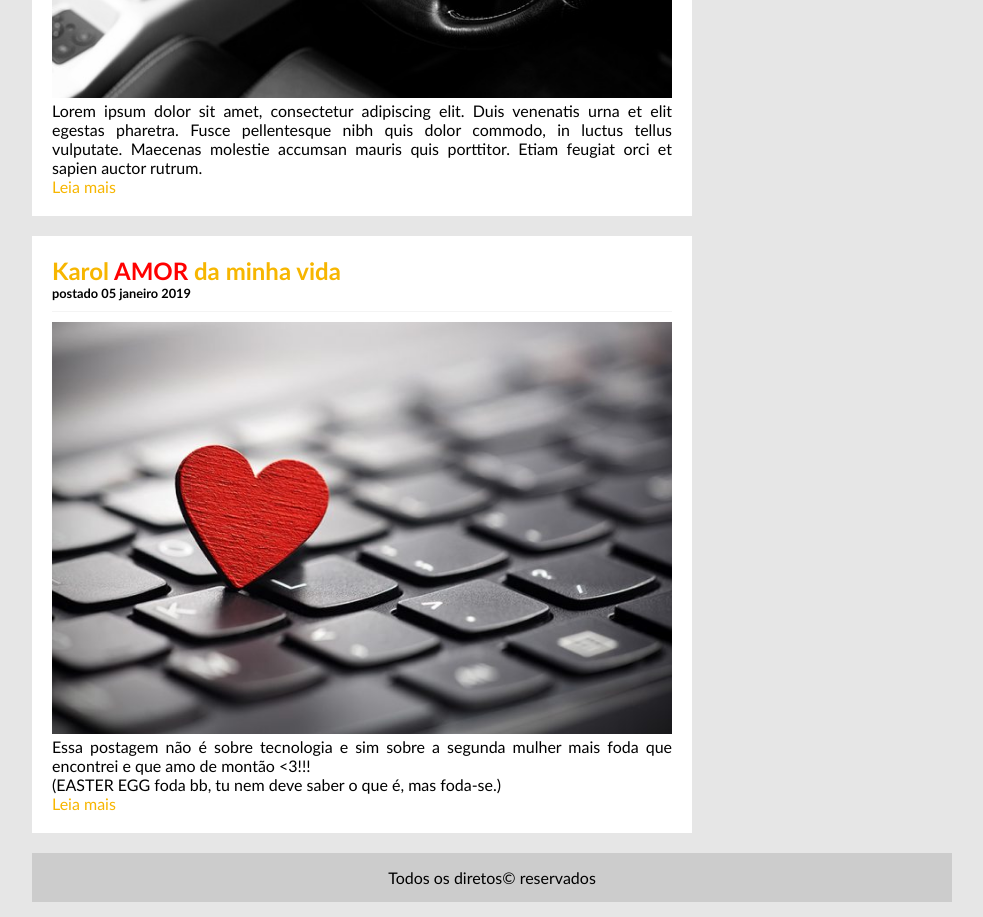
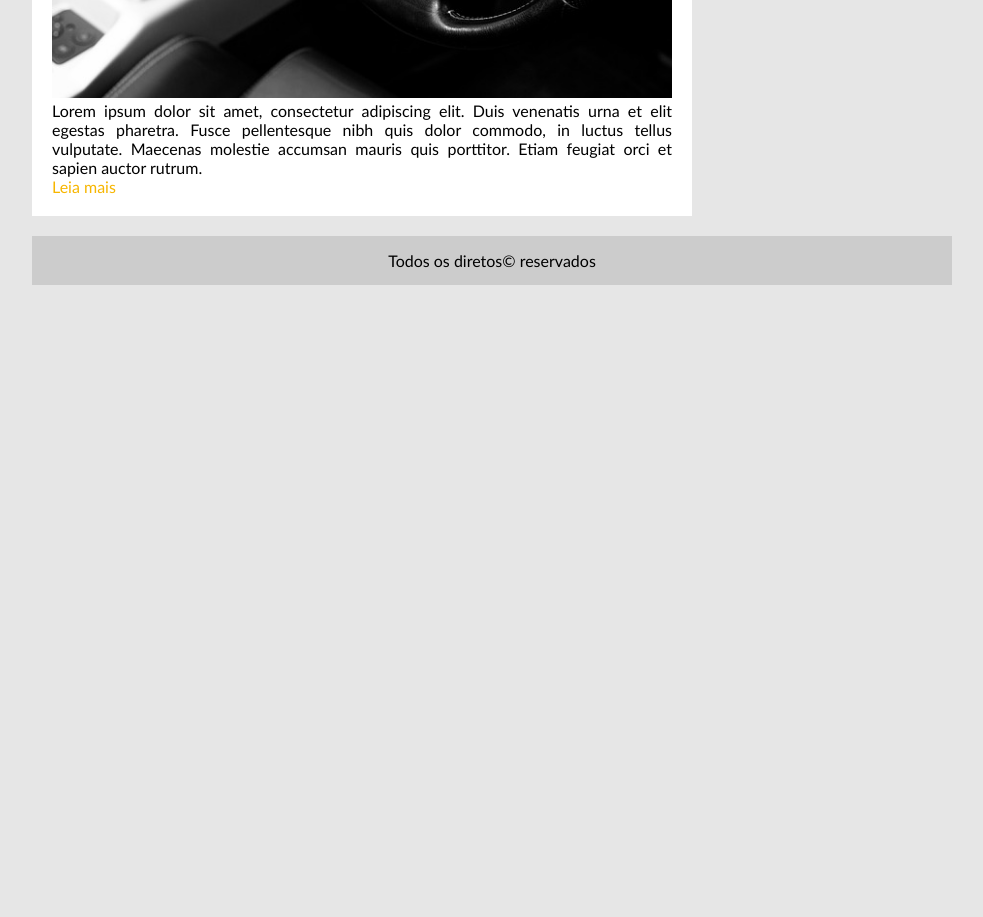
Before and after one commit to gabrielzidorio/Curso-Desenvolvimento-Web, a plain HTML site: page ProjetoTecBlog/index.html in a window 1280 px wide. Shown: the part 3069-3986 px from the top of the page, without its empty margins (148-1131 px from the left). After the commit the page ends 3369 px from the top, so only its background shows below. Drawn offline with Linux system fonts and the light colour scheme.

Commit message:
Update index.html

```diff
--- a/ProjetoTecBlog/index.html
+++ b/ProjetoTecBlog/index.html
@@ -84,18 +84,6 @@
 					<a href="">Leia mais</a>
 				</div>
 				<!-- FECHAMENTO POSTAGEM -->
-
-				<!-- ABERTURA POSTAGEM -->
-				<div class="postagem">
-					<h2>Karol <span class="red">AMOR</span> da minha vida</h2>
-					<span class="data-postagem">postado 05 janeiro 2019</span>
-					<img src="imagens/imagem6.jpg">
-					<p>
-						Essa postagem não é sobre tecnologia e sim sobre a segunda mulher mais foda que encontrei e que amo de montão <3!!!<br> (EASTER EGG foda bb, tu nem deve saber o que é, mas foda-se.)
-					</p>
-					<a href="">Leia mais</a>
-				</div>
-				<!-- FECHAMENTO POSTAGEM -->
 			</div>
 
 			<div id="area-lateral">
```
